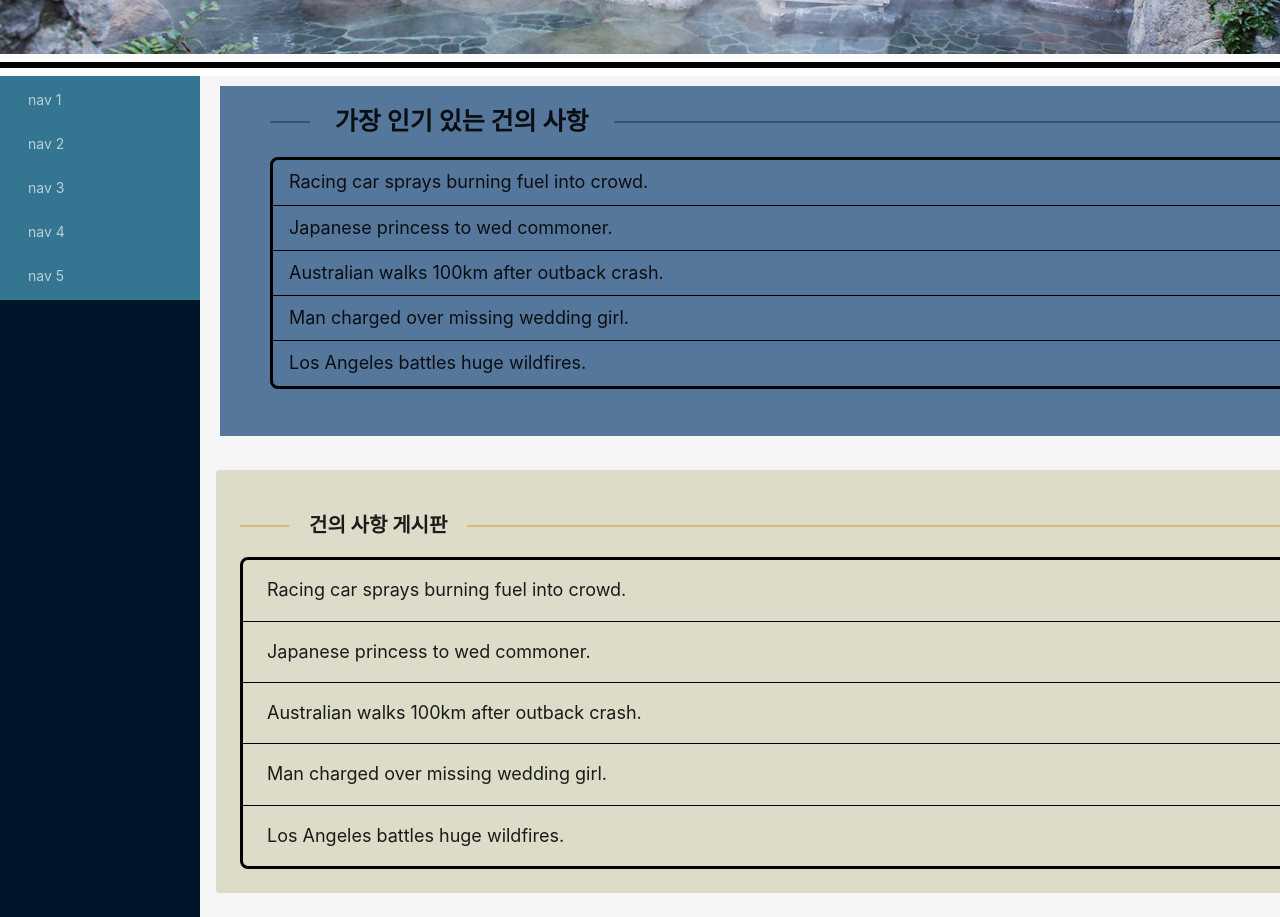
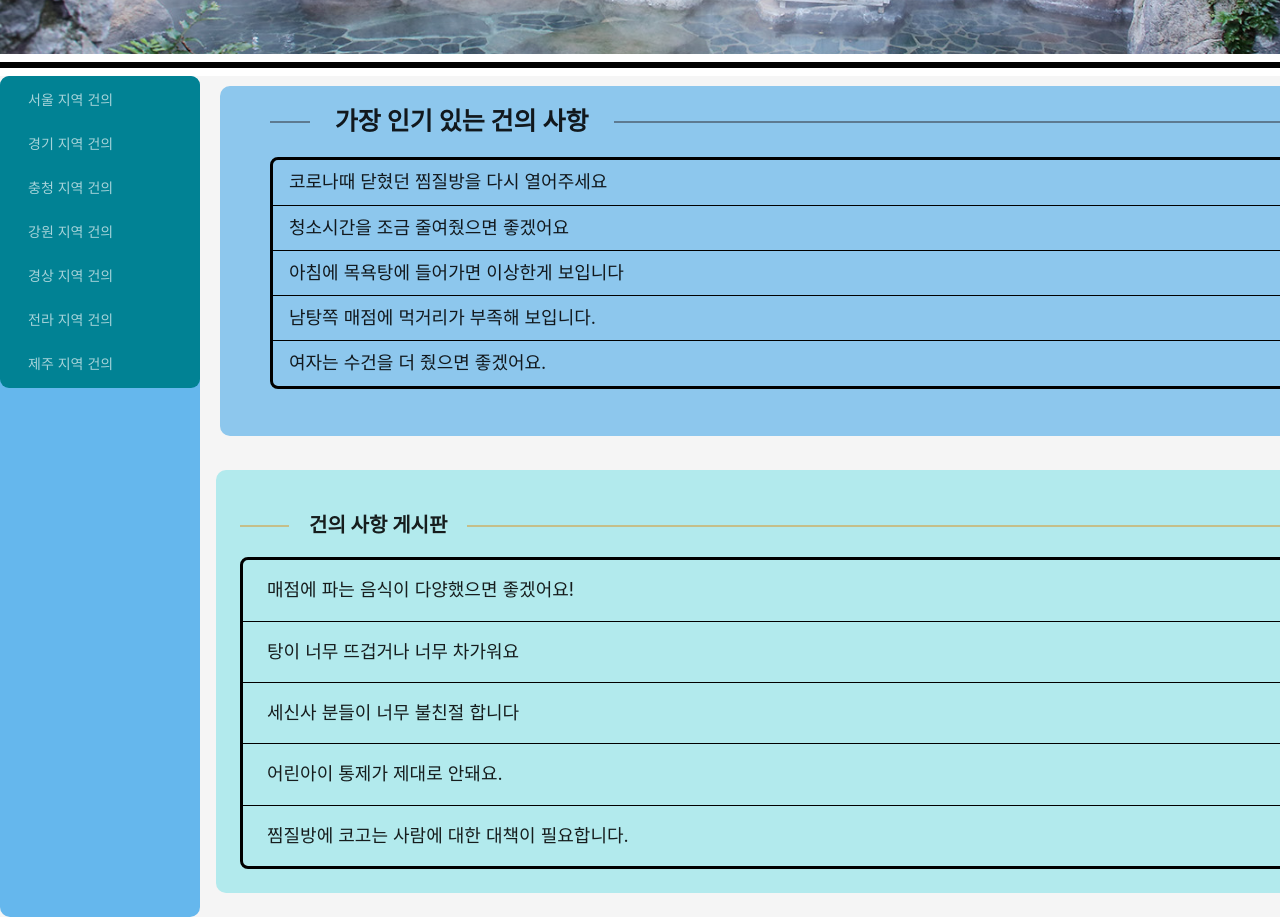
Before and after one commit to tellese/bath_friends, a React (Create React App) app: page /suggest in a window 1280 px wide. Shown: the part 440-1357 px from the top of the page. Built offline with nearby package versions, Linux system fonts and the light colour scheme.

Commit message:
로고 홈설정 및 건의 사항 글 수정

```diff
--- a/src/Sub/component/layout/Banner.js
+++ b/src/Sub/component/layout/Banner.js
@@ -2,11 +2,14 @@ import React from 'react'
 import BannerImage from '../Image/outbath.jpg'
 import logo from '../Image/logo_name.png'
 import Searching from '../../../component/layout/Searching'
+import { Link } from 'react-router-dom'
 
 function Banner() {
   return (
     <div>
-      <img src={logo} alt='홈_로고' style={{ height: '75px', marginTop: '25px' }} />
+      <Link to="/">
+        <img src={logo} alt='홈_로고' style={{ height: '75px', marginTop: '25px' }} />
+      </Link>
       <span style={{
         display: 'flex',
         alignItems: 'center',
--- a/src/Sub/component/layout/Content.js
+++ b/src/Sub/component/layout/Content.js
@@ -1,42 +1,51 @@
 import { Divider, Layout, List, Menu } from 'antd';
 import React from 'react';
-import logo from '../Image/logo_name.png'
 
 const { Header, Content, Sider } = Layout;
 
 const data = [
-  'Racing car sprays burning fuel into crowd.',
-  'Japanese princess to wed commoner.',
-  'Australian walks 100km after outback crash.',
-  'Man charged over missing wedding girl.',
-  'Los Angeles battles huge wildfires.',
+  '코로나때 닫혔던 찜질방을 다시 열어주세요',
+  '청소시간을 조금 줄여줬으면 좋겠어요',
+  '아침에 목욕탕에 들어가면 이상한게 보입니다',
+  '남탕쪽 매점에 먹거리가 부족해 보입니다.',
+  '여자는 수건을 더 줬으면 좋겠어요.',
 ];
 
-const items = ['1', '2', '3', '4', '5'].map((index) => ({
+const data2 = [
+  '매점에 파는 음식이 다양했으면 좋겠어요!',
+  '탕이 너무 뜨겁거나 너무 차가워요',
+  '세신사 분들이 너무 불친절 합니다',
+  '어린아이 통제가 제대로 안돼요.',
+  '찜질방에 코고는 사람에 대한 대책이 필요합니다.',
+]
+
+const items = ['서울', '경기', '충청', '강원', '경상', '전라', '제주'].map((index) => ({
   key: String(index),
-  label: `nav ${index}`,
+  label: `${index} 지역 건의`,
 }));
 
 function Contents() {
   return (
     <Layout>
-      <Sider>
+      <Sider style={{ backgroundColor: '#65B7ED', borderRadius: '10px' }}>
         <div style={{
           alignItems: 'center',
-          justifyContent: 'center'
+          justifyContent: 'center',
         }}>
           <Menu theme="dark" mode="inline" items={items}
             style={{
-              backgroundColor: '#347691',
+              backgroundColor: '#018294',
+              borderRadius: '9px'
             }} />
         </div>
       </Sider>
       <Layout>
         <Header
           style={{
-            backgroundColor: '#55779B',
+            backgroundColor: '#8DC7ED',
             height: '350px',
-            margin: '10px 20px'
+            margin: '10px 20px',
+            borderRadius: '10px'
           }}
         >
           <div>
@@ -72,8 +81,8 @@ function Contents() {
             style={{
               padding: 24,
               minHeight: 360,
-              background: '#DCDCC9',
-              borderRadius: '3px',
+              background: '#B2EAED',
+              borderRadius: '10px',
             }}
           >
             <Divider orientation="left"
@@ -85,7 +94,7 @@ function Contents() {
             <List
               size="large"
               bordered
-              dataSource={data}
+              dataSource={data2}
               style={{
                 border: '3px solid black'
               }}
--- a/src/component/Main/MainImage.js
+++ b/src/component/Main/MainImage.js
@@ -3,6 +3,7 @@ import bamboo_forest from '../Image/bamboo_forest.jpg';
 import logo_name from '../Image/logo_name.png'
 import Login from '../layout/Login'
 import Searching from '../layout/Searching';
+import { Link } from 'react-router-dom';
 
 function MainImage() {
   return (
@@ -11,7 +12,9 @@ function MainImage() {
         display: 'inline-flex',
         padding: '0 35px',
       }}>
-        <img src={logo_name} alt='메인 로고 이미지' style={{ height: '80px', paddingRight: '25px' }} />
+        <Link to="/">
+          <img src={logo_name} alt='메인 로고 이미지' style={{ height: '80px', paddingRight: '25px' }} />
+        </Link>
       </span>
       <span style={{
         display: 'flex',
@@ -19,7 +22,7 @@ function MainImage() {
         justifyContent: 'center',
         width: '100%'
       }}>
-        <Searching style={{ width: '50%', marginTop: '-50px' }}/>
+        <Searching style={{ width: '50%', marginTop: '-50px' }} />
       </span>
       <div style={{
         backgroundImage: `url(${bamboo_forest})`,
--- a/src/component/layout/Content.js
+++ b/src/component/layout/Content.js
@@ -5,11 +5,11 @@ import Adver from './Adver';
 
 const { Content, Footer, Sider } = Layout;
 const data = [
-  'Racing car sprays burning fuel into crowd.',
-  'Japanese princess to wed commoner.',
-  'Australian walks 100km after outback crash.',
-  'Man charged over missing wedding girl.',
-  'Los Angeles battles huge wildfires.',
+  '<<서울 지역>> : 상수도비 상승으로 인한 입장료 상승 안내',
+  '<<경기 지역>> : 목욕탕 파업 안내',
+  '<<충청 지역>> : 지역 발전을 위한 입장료 할인 이벤트 안내',
+  '<<전라 지역>> : 지역 축제 연계 이벤트 안내',
+  '<<강원 지역>> : 경로 우대 관련 입장료 변경 안내',
 ];
 
 const items = ['서울', '경기', '충청', '강원', '경상', '전라', '제주'].map((key, index) => {
@@ -86,9 +86,9 @@ const Contents = () => {
               renderItem={(item, index) => (
                 <List.Item style={{
                   borderBottom: index === data.length - 1 ? 'none' : '2px solid black',
-                  fontWeight: 'bold',
+                  fontSize: '18px'
                 }}>
-                  <Typography.Text>[긴급]</Typography.Text> {item}
+                  <Typography.Text style={{ fontSize: '20px', fontWeight: 'bold' }}>[긴급]</Typography.Text> {item}
                 </List.Item>
               )}
             />
```
